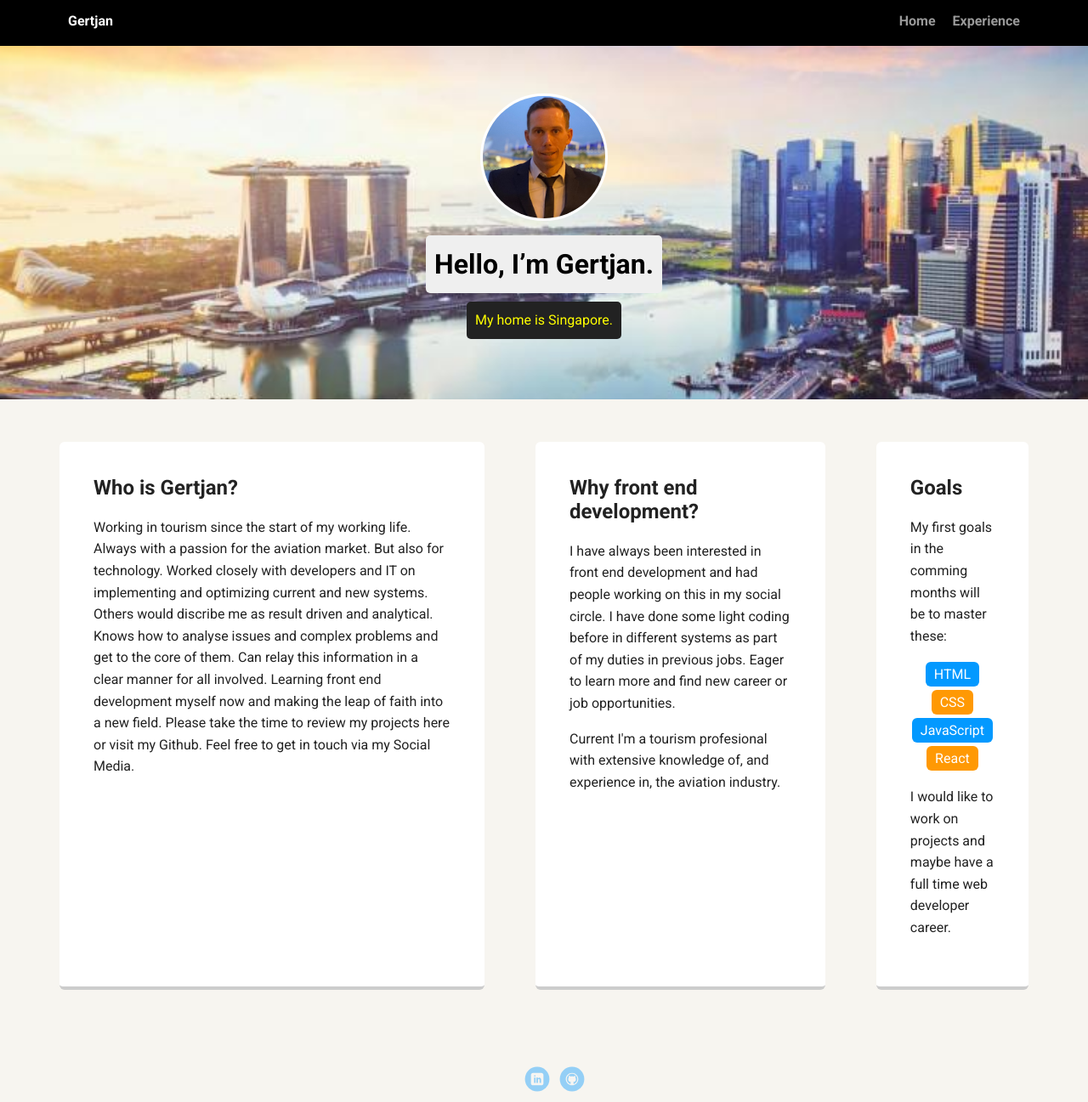
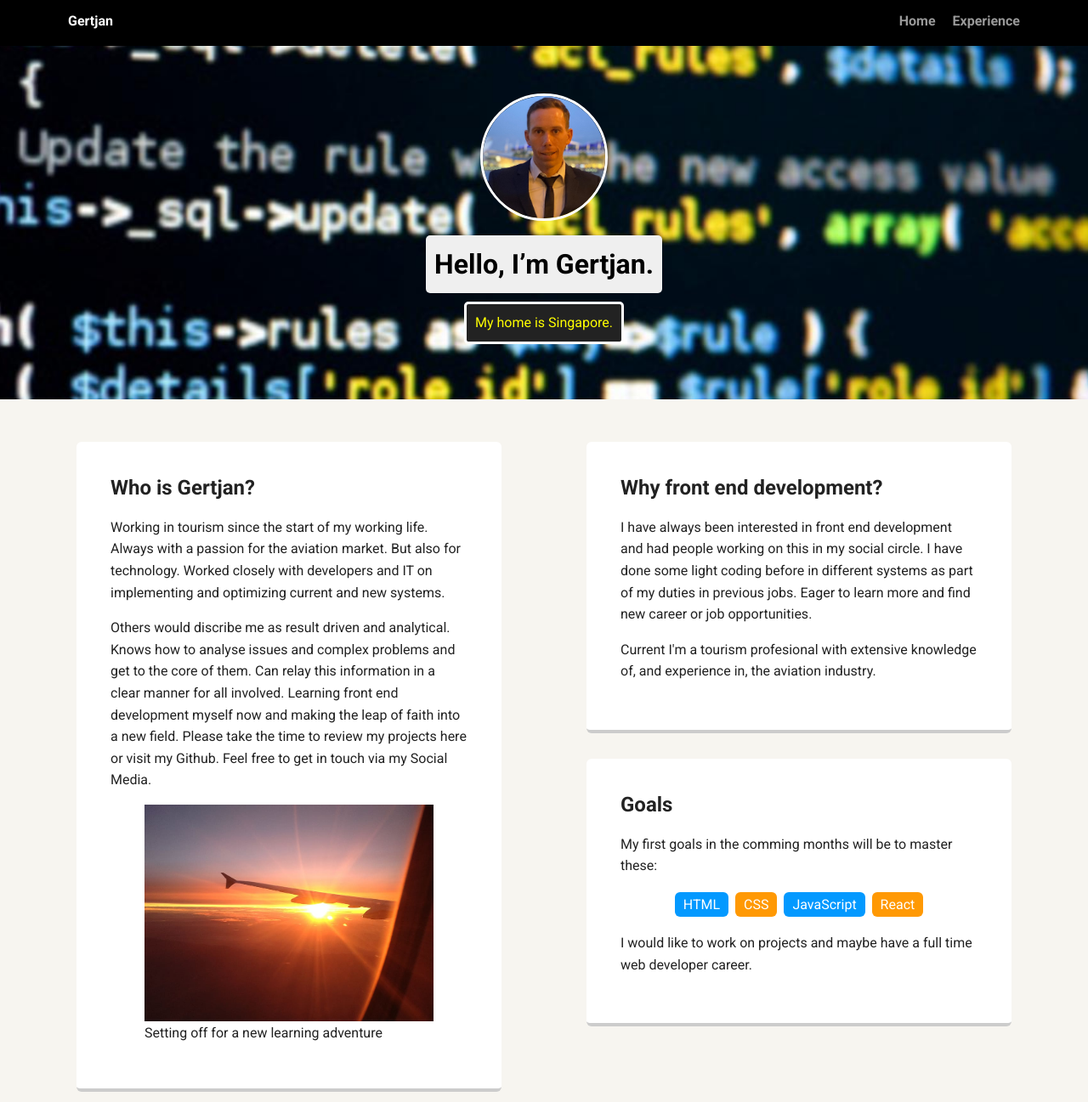
Before and after one commit to gertjanvdt/Techdegree-unit-1, a plain HTML site: page index.html in a window 1280 px wide. Shown: the top 1297 px of the page at 85% size. Drawn offline with Linux system fonts and the light colour scheme; a web font is replaced by a local one.

Commit message:
updated text and pics

```diff
--- a/index.html
+++ b/index.html
@@ -24,11 +24,17 @@
 
     <main class="flex">
 
-      <div class="intro card">
+      <div class="card">
         <h2>Who is Gertjan?</h2>
-        <p>Working in tourism since the start of my working life. Always with a passion for the aviation market. But also for technology. Worked closely with developers and IT on implementing and optimizing current and new systems. Others would discribe me as result driven and analytical. Knows how to analyse issues and complex problems and get to the core of them. Can relay this information in a clear manner for all involved. Learning front end development myself now and making the leap of faith into a new field. Please take the time to review my projects here or visit my Github. Feel free to get in touch via my Social Media.</p>
+        <p>Working in tourism since the start of my working life. Always with a passion for the aviation market. But also for technology. Worked closely with developers and IT on implementing and optimizing current and new systems.</p>
+        <p>Others would discribe me as result driven and analytical. Knows how to analyse issues and complex problems and get to the core of them. Can relay this information in a clear manner for all involved. Learning front end development myself now and making the leap of faith into a new field. Please take the time to review my projects here or visit my Github. Feel free to get in touch via my Social Media.</p>
+        <figure>
+        <img src="images/plane-sun.jpg" alt="sunrise from plane" class="page-image">
+        <caption>Setting off for a new learning adventure</caption>
+        </figure>
       </div>
 
+      <div>
         <div class="card">
           <h2>Why front end development?</h2>
           <p>I have always been interested in front end development and had people working on this in my social circle. I have done some light coding before in different systems as part of my duties in previous jobs. Eager to learn more and find new career or job opportunities.</p>
@@ -46,6 +52,7 @@
           </ul>
           <p>I would like to work on projects and maybe have a full time web developer career.</p>
         </div>
+      </div>
 
     </main>
     <footer>
--- a/styles.css
+++ b/styles.css
@@ -57,7 +57,7 @@ a:hover {
 
 header {
   text-align: center;
-  background: url('images/singapore.jpg') no-repeat top center ;
+  background: url('images/code.jpg') no-repeat top center ;
   background-size: cover;
   overflow: hidden;
   padding-top: 60px;
@@ -76,6 +76,11 @@ header .profile-image {
 header .profile-image:hover {
   transform: scale(1.2) rotate(5deg);
 }
+
+.page-image{
+  max-width: 100%;
+}
+
 .tag {
   background-color: #efefef;
   color: black;
@@ -87,6 +92,7 @@ header .profile-image:hover {
 .location {
   background-color: #222;
   color: yellow;
+  border: white 3px solid;
 }
 
 .card {
```
Also changed, not shown: experience.html (+11 -1 lines), images/code.jpg (added), images/plane-sun.jpg (added), images/singapore.jpg (deleted), 2 other files. Lines whose indentation alone changed are shown as unchanged.
